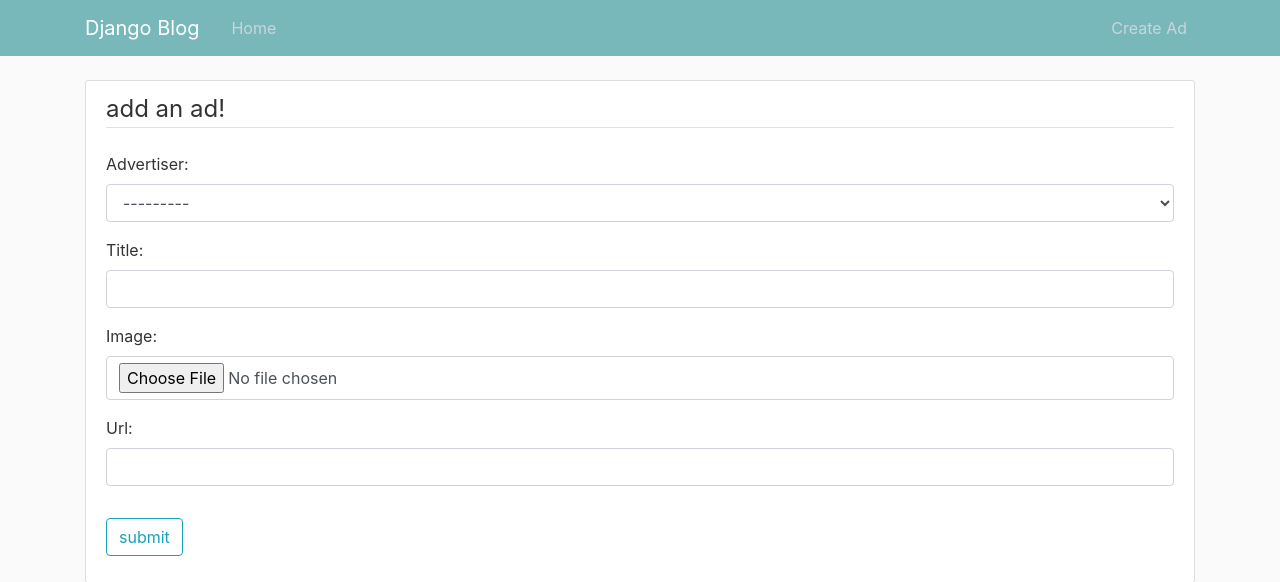
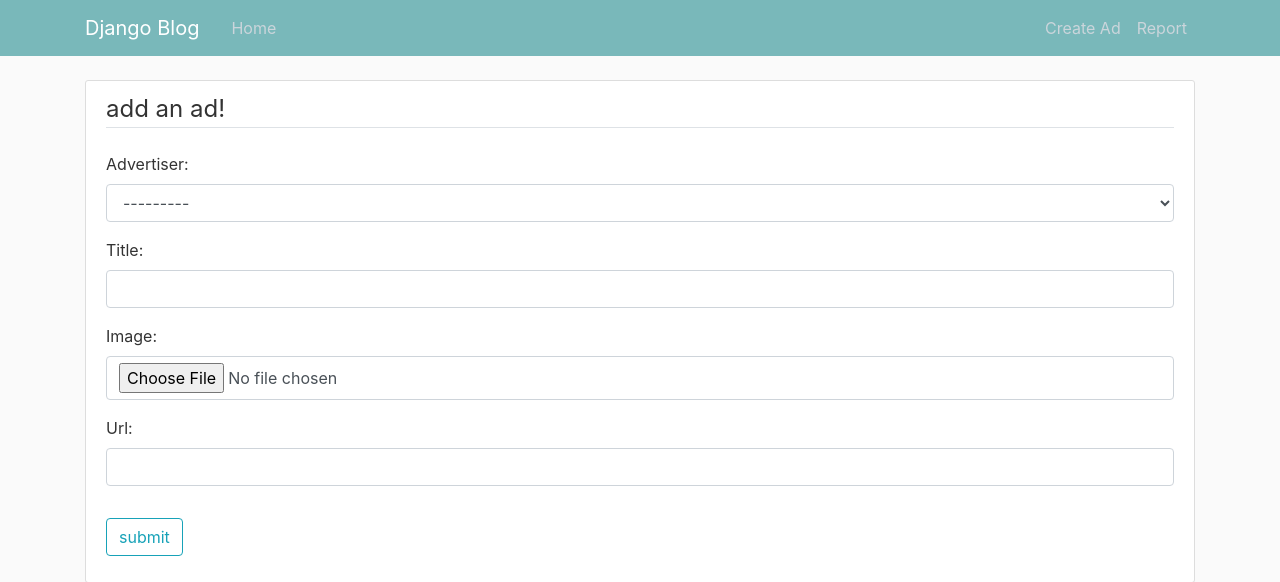
Before and after one commit to Masihbr/django-ad-manager, a Django app: page /create_ad/ in a window 1280 px wide. Shown: the top 582 px of the page. Run offline with Django 3.2, Linux system fonts and the light colour scheme; the visitor is signed in with stand-in values (Sample User, id 1); data that the repository does not hold is empty; some libraries are stand-ins or nearby versions.

Commit message:
added report url

```diff
--- a/advertiser_management/templates/advertiser_management/base.html
+++ b/advertiser_management/templates/advertiser_management/base.html
@@ -40,6 +40,7 @@
                 <div class="navbar-nav">
 <!--                    {% if user.is_authenticated %}-->
                     <a class="nav-item nav-link" href="{% url 'create_ad' %}">Create Ad</a>
+                    <a class="nav-item nav-link" href="{% url 'report' %}">Report</a>
 <!--                    {% else %}-->
 <!--                    <a class="nav-item nav-link" href="#">Login</a>-->
 <!--                    <a class="nav-item nav-link" href="#">Register</a>-->
--- a/advertiser_management/urls.py
+++ b/advertiser_management/urls.py
@@ -1,10 +1,11 @@
 from django.urls import path
 from . import views
-from .views import Clicker, CreateAdPage, HomePageView, AdPageView
+from .views import Clicker, CreateAdPage, HomePageView, AdPageView, ReportPageView
 
 urlpatterns = [
     path('', HomePageView.as_view(), name='ads'),
     path('click/<int:pk>/', Clicker.as_view(), name='clicker'),
     path('ad/<int:pk>/', AdPageView.as_view(), name='ad'),
-    path('create_ad/', CreateAdPage.as_view(), name='create_ad')
+    path('create_ad/', CreateAdPage.as_view(), name='create_ad'),
+    path('report/', ReportPageView.as_view(), name='report')
 ]
```
